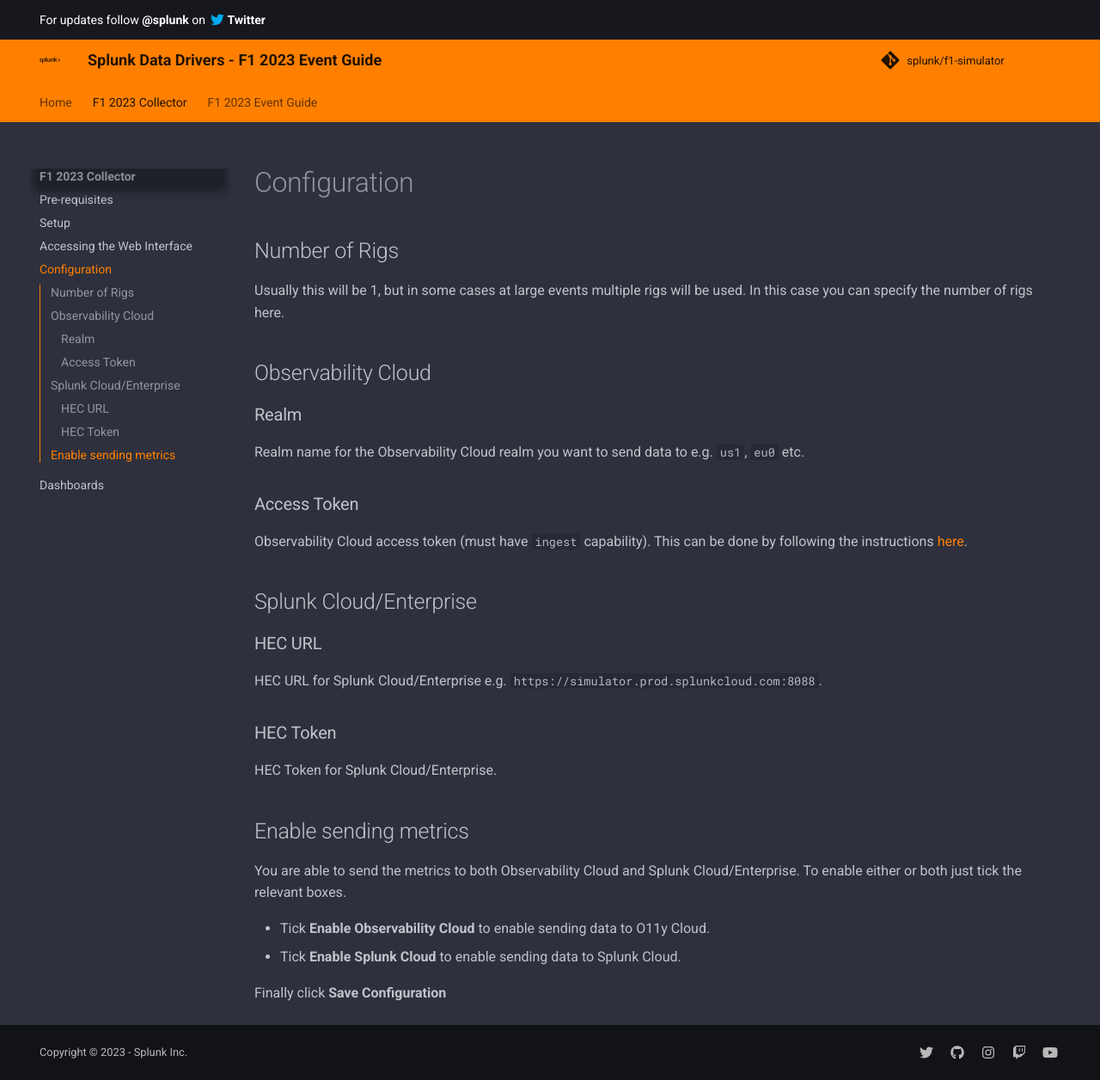
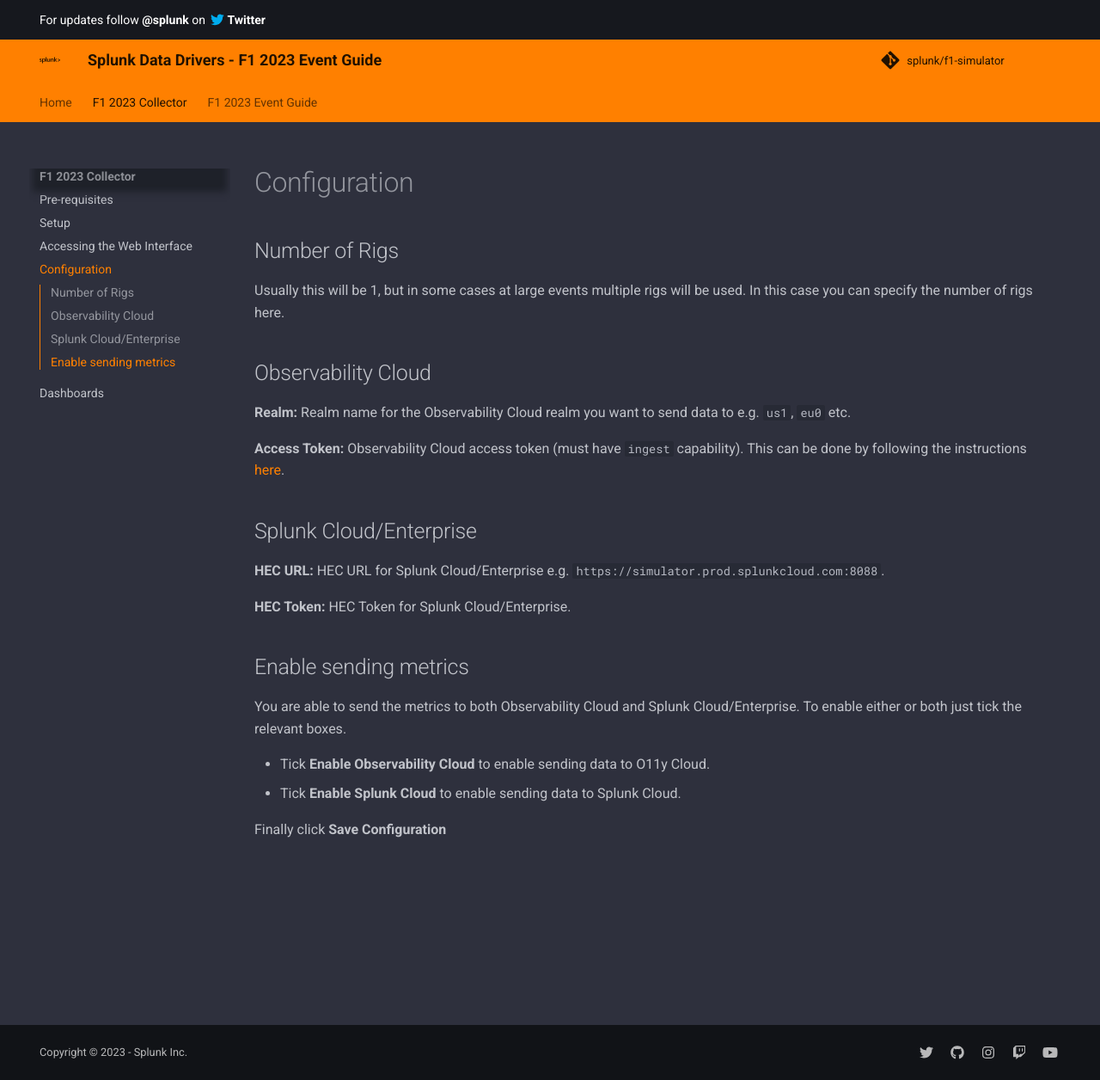
Before and after one commit to splunk/f1-simulator, an MkDocs documentation site: the page built from docs/f1_2023/configuration.md, in a window 1280 px wide and 1256 px high. Shown: the whole window at 86% size. Built offline with MkDocs 1.6.1 and Material for MkDocs 9.7.7, drawn with Linux system fonts in a browser that asks for light colours; comment, search, counter and statistics services are not loaded.

Commit message:
Improved configuration layout

```diff
--- a/docs/f1_2023/configuration.md
+++ b/docs/f1_2023/configuration.md
@@ -6,23 +6,15 @@
 
 ## Observability Cloud
 
-### Realm
+**Realm:** Realm name for the Observability Cloud realm you want to send data to e.g. `us1`, `eu0` etc.
 
-Realm name for the Observability Cloud realm you want to send data to e.g. `us1`, `eu0` etc.
-
-### Access Token
-
-Observability Cloud access token (must have `ingest` capability). This can be done by following the instructions [here](https://docs.splunk.com/Observability/admin/authentication-tokens/org-tokens.html#ingest-tokens).
+**Access Token:** Observability Cloud access token (must have `ingest` capability). This can be done by following the instructions [here](https://docs.splunk.com/Observability/admin/authentication-tokens/org-tokens.html#ingest-tokens).
 
 ## Splunk Cloud/Enterprise
 
-### HEC URL
+**HEC URL:** HEC URL for Splunk Cloud/Enterprise e.g. `https://simulator.prod.splunkcloud.com:8088`.
 
-HEC URL for Splunk Cloud/Enterprise e.g. `https://simulator.prod.splunkcloud.com:8088`.
-
-### HEC Token
-
-HEC Token for Splunk Cloud/Enterprise.
+**HEC Token:** HEC Token for Splunk Cloud/Enterprise.
 
 ## Enable sending metrics
 
```
Also changed, not shown: docs/assets/screenshots/f1_2023_web_ui_settings.png.
